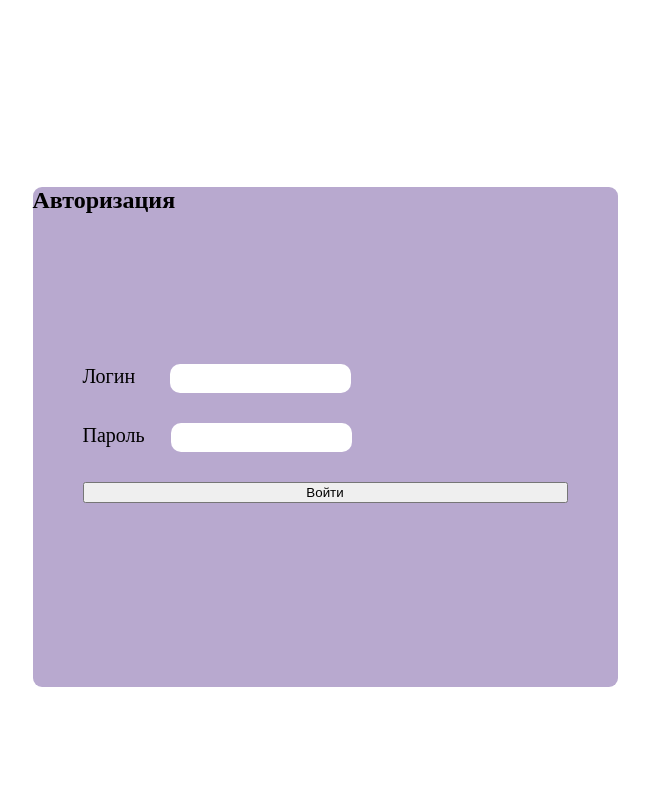
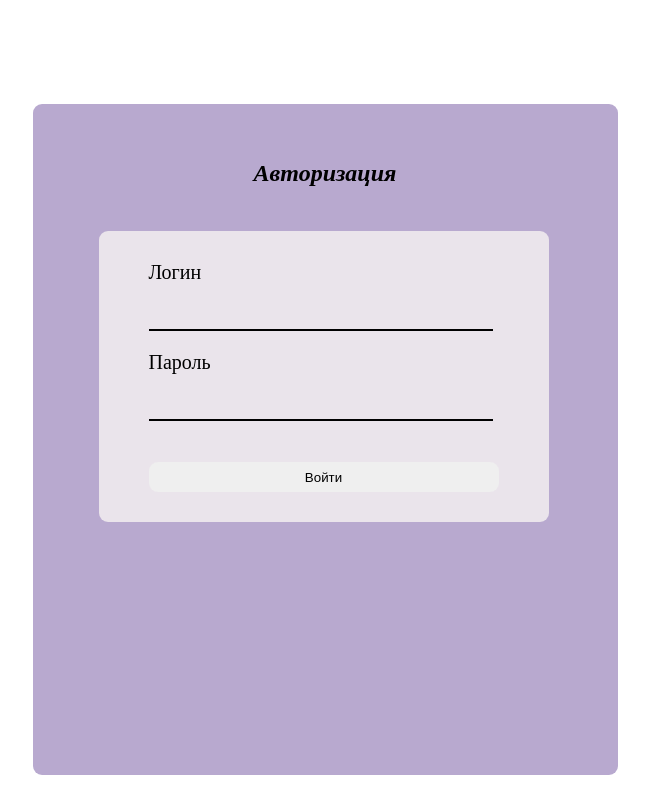
Before and after one commit to RayDe003/first_task, a PHP site: template views/site/login.php in a window 1280 px wide. Shown: the whole page, without its empty margins (315-964 px from the left). Run offline with PHP 8.4, Linux system fonts and the light colour scheme; the template is opened without the code that fills it, so the values that code supplies are empty.

Commit message:
ура всё сломалось

```diff
--- a/app/Controller/Site.php
+++ b/app/Controller/Site.php
@@ -20,7 +20,7 @@ class Site
 
     public function hello(): string
     {
-        return new View('site.hello', ['message' => 'привет боба хихи']);
+        return new View('site.hello', ['message' => 'привет боба хихи ты админ кста']);
     }
 
     public function signup(Request $request): string
@@ -55,4 +55,8 @@ class Site
         Auth::logout();
         app()->route->redirect('/login');
     }
+
+    public function libAdd(): string{
+        return new View('site.libAdd');
+    }
 }
--- a/config/db.php
+++ b/config/db.php
@@ -2,7 +2,7 @@
 return [
     'driver' => 'mysql',
     'host' => '127.0.0.1:3325',
-    'database' => 'mvc',
+    'database' => 'library',
     'username' => 'root',
     'password' => '',
     'charset' => 'utf8',
--- a/public/css/style.css
+++ b/public/css/style.css
@@ -1,29 +1,168 @@
+* {
+    margin: 0;
+    padding: 0;
+    box-sizing: border-box;
+    outline: none;
+    text-decoration: none;
+}
+
 .main_block{
     background-color: #B8A9CF;
     margin: auto;
     width: 585px;
-    height: 500px;
+    height: 671px;
     border-radius: 9px;
-    margin-top: 187px;
+    margin-top: 104px;
 }
 
 .auth_form{
     display: flex;
     flex-direction: column;
-    padding: 50px;
+    padding: 30px 50px;;
     font-size: 20px;
     margin-top: 100px;
-    gap: 30px;
+    background-color: #eae4eb;
+    width: 450px;
+    margin-left: 66px;
+    border-radius: 9px;
+    gap: 20px;
 }
 
 .auth_label{
-    margin-left: 30px;
     border: none;
-    border-radius: 10px;
     height: 27px;
-}
-.label-password{
-    margin-left: 21px;
+    border-bottom: 2px solid black;
+    background-color: #eae4eb;
+    width: 344px;
+    font-size: 20px;
 }
 
-.auth_btn
+.auth_btn{
+    height: 30px;
+    border: none;
+    border-radius: 9px;
+    margin-top: 21px;
+}
+
+.auth_btn:hover{
+    cursor: pointer;
+    background-color: white;
+}
+.wrapper{
+    margin: 0 36px;
+}
+
+.auth_title{
+    font-style: italic;
+    display: flex;
+    flex-direction: column;
+    align-items: center;
+    position: relative;
+    top: 56px;
+}
+
+.header{
+    background-color: #655978 ;
+    height: 50px;
+    align-items: center;
+    display: flex;
+}
+
+.header_nav{
+    display: flex;
+    justify-content: space-between;
+    width: 100%;
+}
+
+.header_nav_links {
+    display: flex;
+    gap: 100px;
+}
+
+.header_nav_a{
+    color: white;
+    font-size: 20px;
+    display: flex;
+    flex-direction: row;
+}
+
+.header_nav_a:hover{
+    color:#F5EFC3;
+}
+
+.exit{
+    position: relative;
+}
+
+.add_lobrarian{
+    display: flex;
+    flex-direction: column;
+    gap: 40px;
+    padding-top: 32px;
+}
+
+.admin_block{
+    background-color: #B8A9CF;
+    width: 500px;
+    height: 600px;
+    border-radius: 9px;
+    display: flex;
+    /* justify-content: center; */
+    flex-direction: column;
+    align-items: center;
+}
+
+.admin_form{
+    position: relative;
+    bottom: 24px;
+    left: 79px;
+    display: flex;
+    width: 311px;
+    height: 32px;
+}
+
+.submit_btn{
+    border: none;
+    border-radius: 9px;
+    width: 254px;
+    height: 55px;
+    font-size: 15px;
+    position: relative;
+    left: 30px;
+}
+
+.div_form_admin{
+    position: relative;
+    right: 48px;
+    font-size:18px;
+}
+
+.h3_admin{
+    margin: 37px 0 14px;
+}
+
+.admin_add{
+    display: flex;
+    gap: 30px;
+    width: 1035px;
+    position: relative;
+    top: 100px;
+    margin: auto;
+}
+
+.search_input{
+    width: 345px;
+    border: none;
+    border-radius: 9px;
+    height: 30px;
+    margin-top: 28px;
+    padding: 20px;
+}
+
+.search_button{
+    height: 40px;
+    width: 79px;
+    border-radius: 9px;
+    border: none;
+    background-color: white;
+}
--- a/routes/web.php
+++ b/routes/web.php
@@ -8,3 +8,4 @@
 Route::add(['GET', 'POST'], '/login', [Controller\Site::class, 'login']);
 Route::add('GET', '/logout', [Controller\Site::class, 'logout']);
 Route::add('GET', '/go', [Controller\Site::class, 'go']);
+Route::add('GET', '/libAdd', [Controller\Site::class, 'libAdd']);
--- a/views/layouts/main.php
+++ b/views/layouts/main.php
@@ -9,24 +9,30 @@
     <title>емае ненавижу этот сайт</title>
 </head>
 <body>
-<header>
-<!--    <nav>-->
-<!--        <a href="--><?php //= app()->route->getUrl('/hello') ?><!--">Главная</a>-->
-<!--        --><?php
-//        if (!app()->auth::check()):
-//            ?>
-<!--            <a href="--><?php //= app()->route->getUrl('/login') ?><!--">Вход</a>-->
-<!--            <a href="--><?php //= app()->route->getUrl('/signup') ?><!--">Регистрация</a>-->
-<!--        --><?php
-//        else:
-//            ?>
-<!--            <a href="--><?php //= app()->route->getUrl('/logout') ?><!--">Выход (--><?php //= app()->auth::user()->name ?><!--)</a>-->
-<!--        --><?php
-//        endif;
-//        ?>
-<!--    </nav>-->
+<?php
+if (app()->auth::check()):
+?>
+<header class="header">
+    <nav class="header_nav wrapper">
+        <div class="header_nav_links">
+            <a class="header_nav_a" href="<?= app()->route->getUrl('/libAdd') ?>">Добавить</a>
+            <!--༼ つ ◕_◕ ༽つ¯\_(ツ)_/¯¯\_(ツ)_/¯¯\_(ツ)_/¯.______.-->
+            <a class="header_nav_a" href="<?= app()->route->getUrl('/login') ?>">Читатели</a>
+            <a class="header_nav_a" href="<?= app()->route->getUrl('/signup') ?>">Книги </a>
+            <a class="header_nav_a" href="<?= app()->route->getUrl('/signup') ?>">Выдача </a>
+        </div>
+
+            <a class="header_nav_a exit" href="<?= app()->route->getUrl('/logout') ?>">Выход(<?= app()->auth::user()->name ?>)</a>
+
+    </nav>
 </header>
-<main>
+        <?php
+endif;
+?>
+
+
+
+<main class="wrapper">
     <?= $content ?? '' ?>
 </main>
 
--- a/views/site/login.php
+++ b/views/site/login.php
@@ -1,16 +1,22 @@
+<h2><?= $message ?? ''; ?></h2>
+
 <div class="main_block">
-    <h2> Авторизация</h2>
+    <h2 class="auth_title">Авторизация</h2>
 
-    <h3><?= app()->auth->user()->name ?? ''; ?></h3>
+<!--    <h3>--><?php //= app()->auth->user()->name ?? ''; ?><!--</h3>-->
     <?php
     if (!app()->auth::check()):
         ?>
         <form class="auth_form" method="post">
-            <label>Логин <input class="auth_label " type="text" name="login"></label>
-            <label>Пароль <input class="auth_label label-password" type="password" name="password"></label>
+            <p>Логин</p>
+            <label><input class="auth_label " type="text" name="login"></label>
+            <p>Пароль</p>
+            <label><input class="auth_label label-password" type="password" name="password"></label>
             <button class="auth_btn">Войти</button>
         </form>
     <?php endif ?>
 
+</div>
 
-</div>
+<?php
+//?>
```
Also changed, not shown: views/site/hello.php (+28 -0 lines), views/site/libAdd.php (added).
